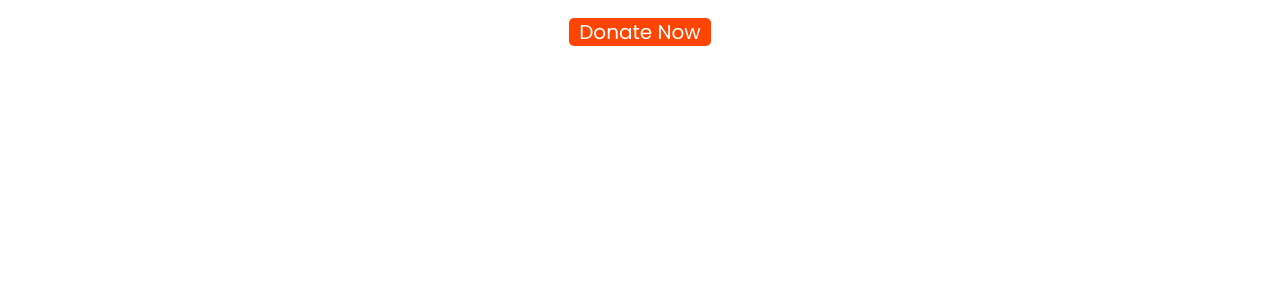
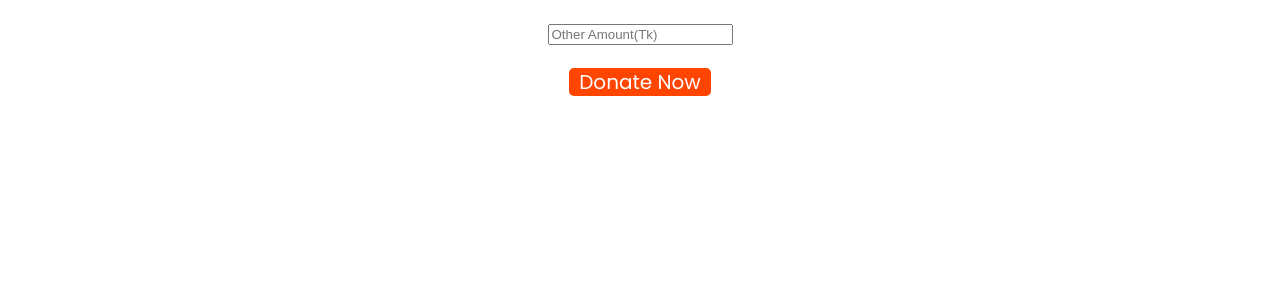
Before and after one commit to baharuddinsakib/assaingment, a plain HTML site: page index.html in a window 1280 px wide. Shown: the part 516-800 px from the top of the page. Drawn offline with Linux system fonts and the light colour scheme.

Commit message:
second-section-done

```diff
--- a/index.html
+++ b/index.html
@@ -31,6 +31,7 @@
             <div class="sec2"><h1>500tk</h1></div>
             <div class="sec2"><h1>1000tk</h1></div>
             <div class="sec2" ><h1>5000tk</h1></div>
+            <p><input type="text" placeholder="Other Amount(Tk)"></p>
             <p class="sec1"><a class="button" href="https://www.linkedin.com/in/bahar-uddin-sakib-a8b37a244/">Donate Now</a></p>
 
     </section>
```
